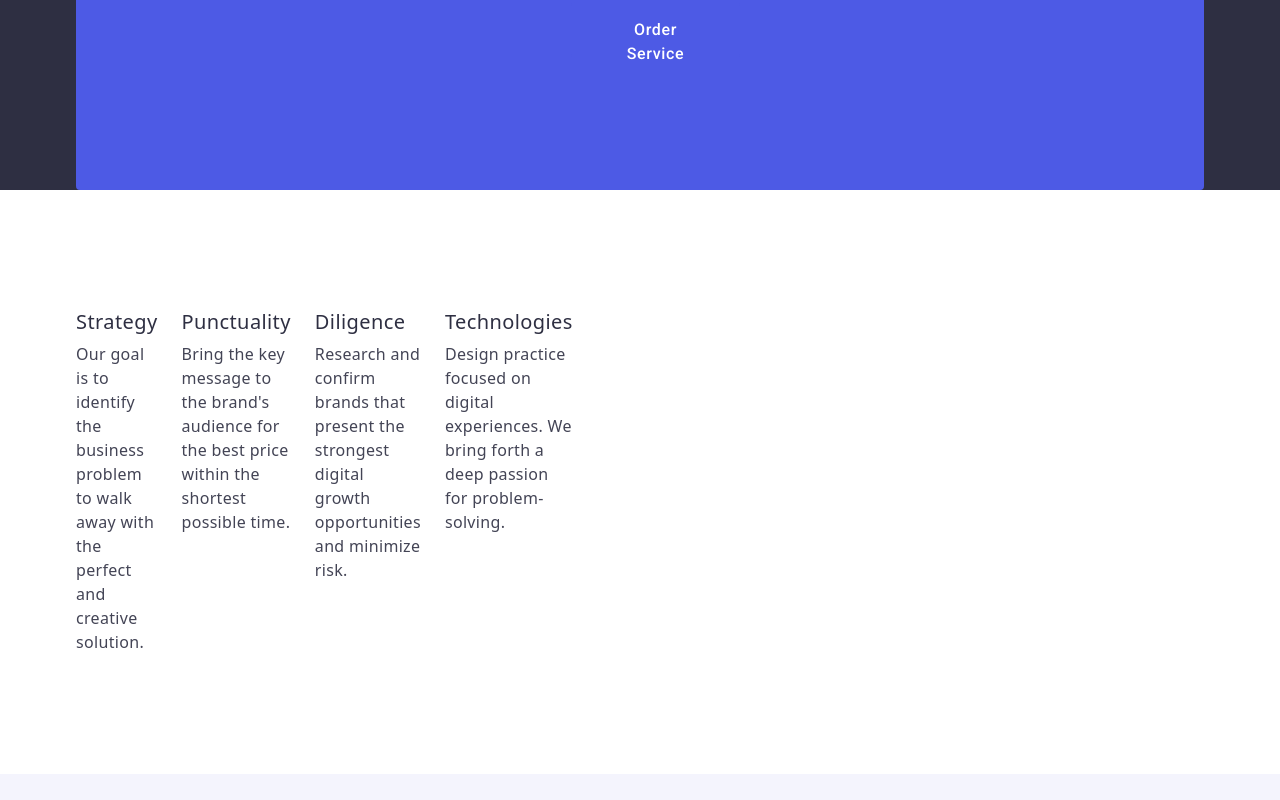
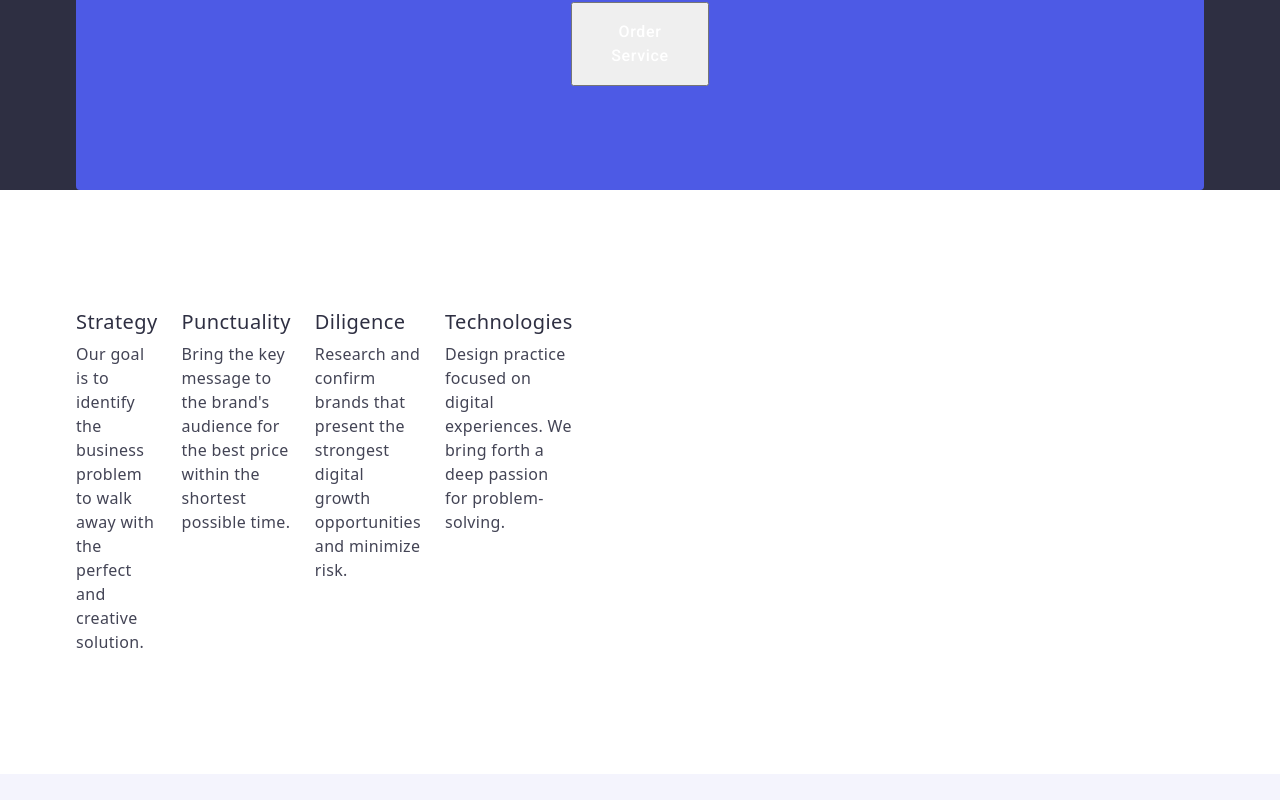
Before and after one commit to vnstyv/goit-markup-hw-03, a plain HTML site: page index.html in a window 1280 px wide. Shown: the part 275-1075 px from the top of the page. Drawn offline with nearby package versions, Linux system fonts and the light colour scheme.

Commit message:
edition4.3

```diff
--- a/css/styles.css
+++ b/css/styles.css
@@ -140,6 +140,8 @@ body {
 .main-page {
   background-color: #2e2f42;
   text-align: center;
+}
+.main-page-container {
   padding: 188 0;
 }
 .main-page-text {
@@ -150,7 +152,7 @@ body {
   letter-spacing: 0.02em;
   max-width: 496px;
 }
-.button {
+.btn {
   padding-top: 24px;
   padding-right: 495px;
   padding-bottom: 188px;
@@ -165,7 +167,7 @@ body {
   border-radius: 4px;
   cursor: pointer;
 }
-.button-first {
+.button {
   color: #fff;
   font-size: 16px;
   line-height: 1.5;
@@ -236,13 +238,13 @@ body {
 .team-list {
   display: flex;
   gap: 24px;
+  width: calc ((100% - 72px) / 4);
 }
 .team-member-container {
   padding: 32px 0;
 }
 .team-member {
   background-color: #fff;
-  width: calc ((100% - 72px) / 4);
   border-radius: 0px 0px 4px 4px;
   box-shadow: 0px 2px 1px 0px rgba(46, 47, 66, 0.08);
 }
--- a/index.html
+++ b/index.html
@@ -64,10 +64,8 @@
       <section class="main-page">
         <div class="main-page-container container">
           <h1 class="main-page-text">Effective Solutions for Your Business</h1>
-          <div class="button">
-            <button type="button" class="button-first button">
-              Order Service
-            </button>
+          <div class="btn">
+            <button type="button" class="button">Order Service</button>
           </div>
         </div>
       </section>
```
